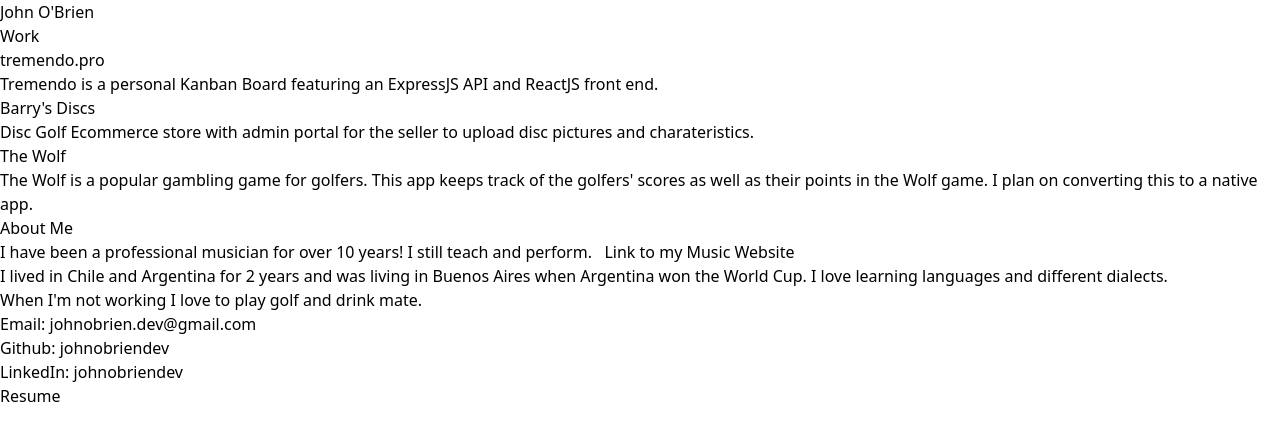
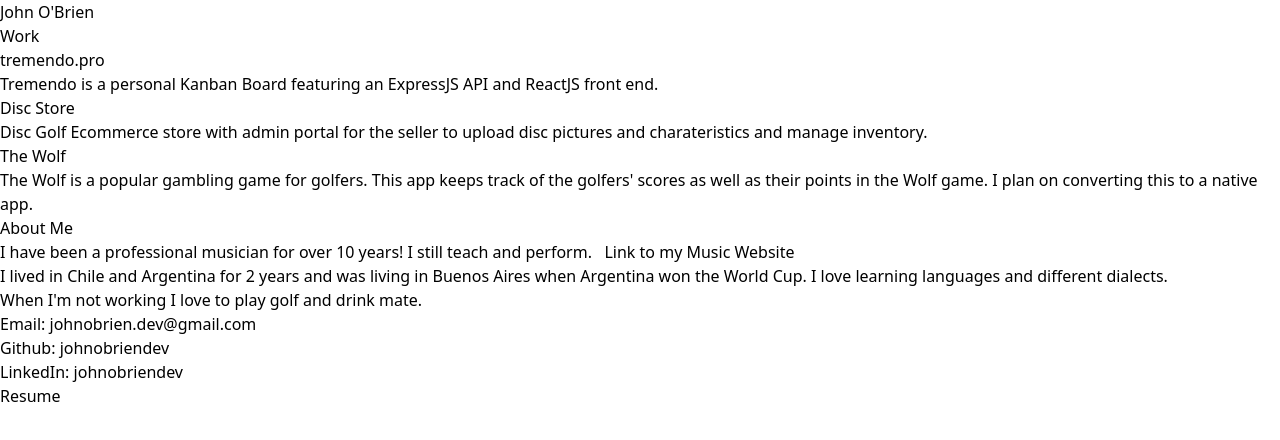
Before and after one commit to johnobriendev/devPortfolio, a React (Vite) app: page / in a window 1280 px wide. Shown: the top 440 px of the page. Built offline with nearby package versions, Linux system fonts and the light colour scheme.

Commit message:
update disc store description

```diff
--- a/src/components/AboutMe.jsx
+++ b/src/components/AboutMe.jsx
@@ -56,8 +56,8 @@
                 <h3 className="text-2xl mb-4 underline ">Work</h3>
                 <Link to='https://tremendo.pro/'className='text-xl text-sky-400 hover:text-sky-500' target="_blank">tremendo.pro</Link>
                 <p className='mt-2 mb-4'>Tremendo is a personal Kanban Board featuring an ExpressJS API and ReactJS front end.</p>
-                <Link to='https://barrysdiscs.netlify.app/'className='text-xl text-sky-400 hover:text-sky-500' target="_blank">Barry's Discs</Link>
-                <p className='mt-2 mb-4'>Disc Golf Ecommerce store with admin portal for the seller to upload disc pictures and charateristics.</p>
+                <Link to='https://barrysdiscs.netlify.app/'className='text-xl text-sky-400 hover:text-sky-500' target="_blank">Disc Store</Link>
+                <p className='mt-2 mb-4'>Disc Golf Ecommerce store with admin portal for the seller to upload disc pictures and charateristics and manage inventory.</p>
                 <Link to='https://thewolfgolf.netlify.app/'className='text-xl text-sky-400 hover:text-sky-500' target="_blank">The Wolf</Link>
                 <p className='mt-2'>The Wolf is a popular gambling game for golfers. This app keeps track of the golfers' scores as well as their points in the Wolf game. I plan on converting this to a native app.</p>
 
```
